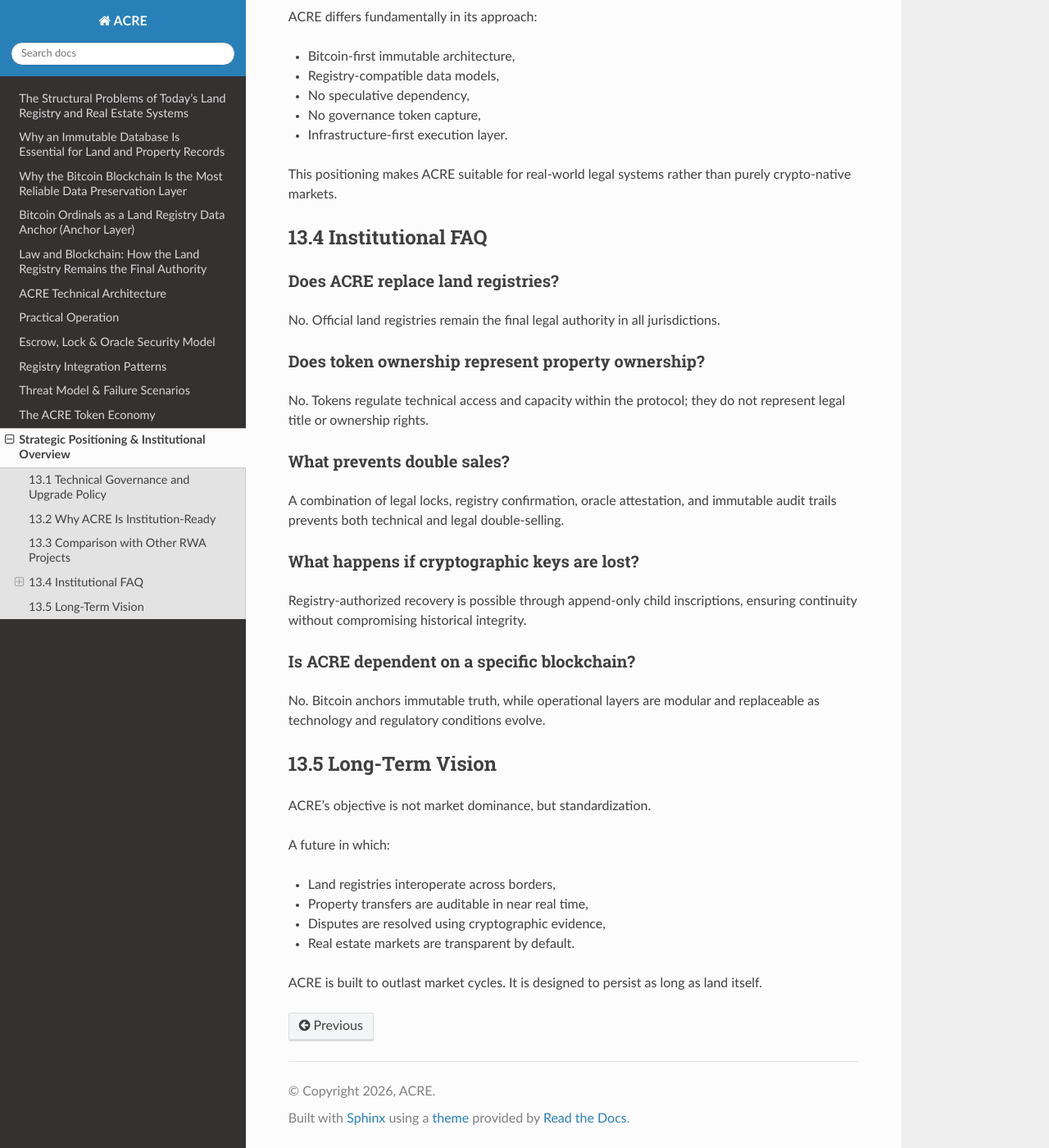
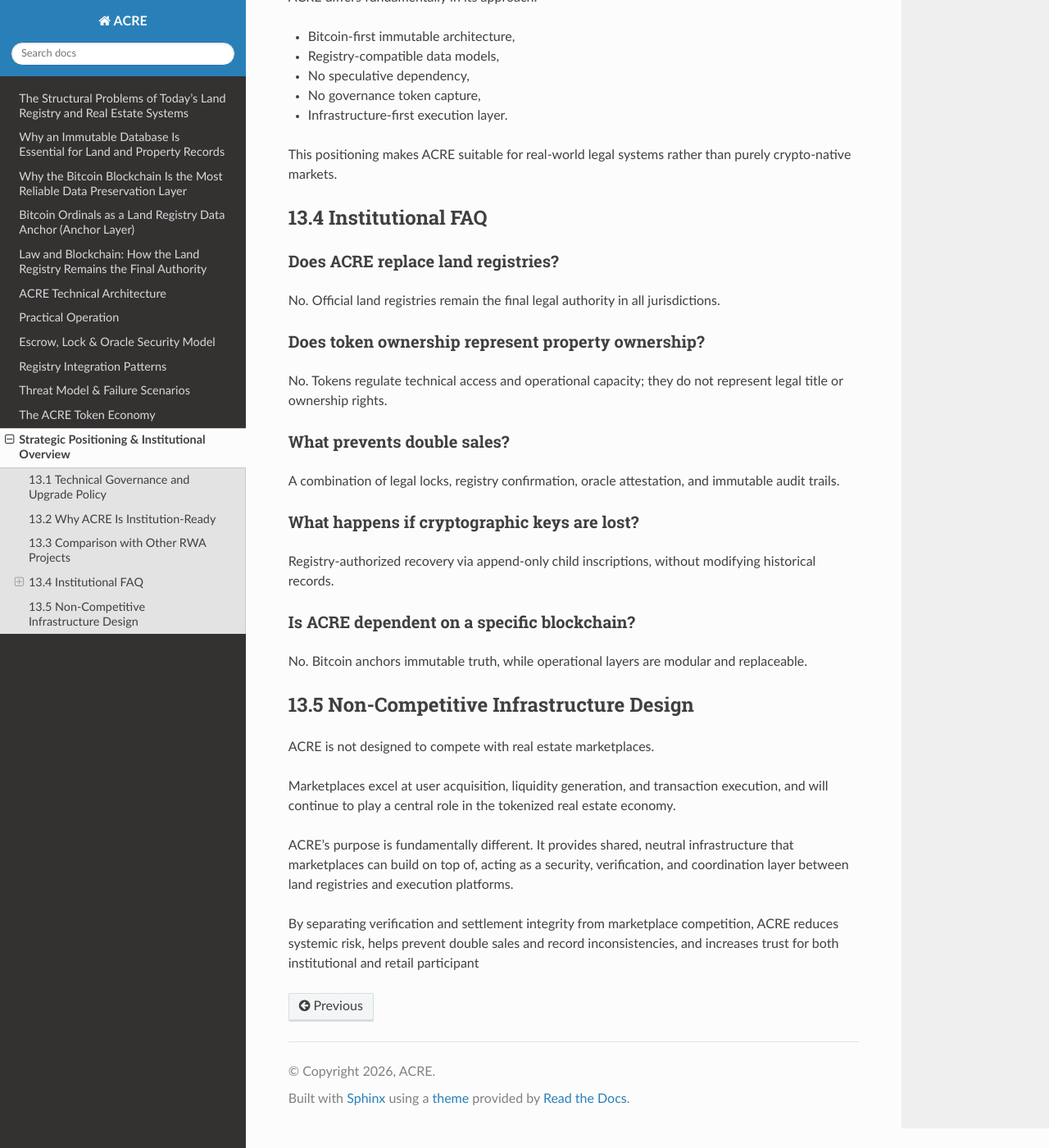
Before and after one commit to petershepherd/rtd-acre, a Sphinx documentation site: the page built from docs/source/strategic-positioning-and-institutional-overview.rst, in a window 1280 px wide and 1400 px high, scrolled down 1231 px. Shown: the whole window at 82% size. Built offline with Sphinx 7.4.7 and the Read the Docs theme 3.1.0, drawn with Linux system fonts in a browser that asks for light colours; some of the changed text lies outside the part shown.

Commit message:
Update strategic-positioning-and-institutional-overview.rst

```diff
--- a/docs/source/strategic-positioning-and-institutional-overview.rst
+++ b/docs/source/strategic-positioning-and-institutional-overview.rst
@@ -10,17 +10,15 @@ stakeholders evaluating ACRE at a systemic level.
 
 Core protocol components are designed to be as minimal and stable as possible.
 
-Where upgrades are required for security, compliance, or interoperability
-reasons, changes are strictly limited to clearly scoped operational modules.
-Such upgrades are executed by designated technical maintainers under transparent
-deployment and review procedures.
+Where upgrades are required for security or interoperability reasons, changes
+are limited to clearly scoped operational modules and are executed by designated
+technical maintainers under transparent deployment and review procedures.
 
 No protocol upgrade may alter:
 
 - Legal authority,
 - Registry supremacy,
-- Ownership rules,
-- Jurisdictional compliance guarantees.
+- Ownership rules.
 
 As a result, technical evolution cannot override legal or institutional
 foundations.
@@ -40,7 +38,7 @@ Key properties include:
 - No reliance on token governance or inflation.
 
 The protocol augments existing land registries rather than attempting to replace
-them, making it compatible with conservative regulatory environments and
+them, making it suitable for conservative regulatory environments and
 mission-critical public infrastructure.
 
 13.3 Comparison with Other RWA Projects
@@ -76,38 +74,42 @@ jurisdictions.
 Does token ownership represent property ownership?
 ~~~~~~~~~~~~~~~~~~~~~~~~~~~~~~~~~~~~~~~~~~~~~~~~~
 
-No. Tokens regulate technical access and capacity within the protocol; they do
-not represent legal title or ownership rights.
+No. Tokens regulate technical access and operational capacity; they do not
+represent legal title or ownership rights.
 
 What prevents double sales?
 ~~~~~~~~~~~~~~~~~~~~~~~~~~~
 
 A combination of legal locks, registry confirmation, oracle attestation, and
-immutable audit trails prevents both technical and legal double-selling.
+immutable audit trails.
 
 What happens if cryptographic keys are lost?
 ~~~~~~~~~~~~~~~~~~~~~~~~~~~~~~~~~~~~~~~~~~~~
 
-Registry-authorized recovery is possible through append-only child inscriptions,
-ensuring continuity without compromising historical integrity.
+Registry-authorized recovery via append-only child inscriptions, without
+modifying historical records.
 
 Is ACRE dependent on a specific blockchain?
 ~~~~~~~~~~~~~~~~~~~~~~~~~~~~~~~~~~~~~~~~~~~
 
 No. Bitcoin anchors immutable truth, while operational layers are modular and
-replaceable as technology and regulatory conditions evolve.
+replaceable.
 
-13.5 Long-Term Vision
----------------------
+13.5 Non-Competitive Infrastructure Design
+------------------------------------------
 
-ACRE’s objective is not market dominance, but standardization.
+ACRE is not designed to compete with real estate marketplaces.
 
-A future in which:
+Marketplaces excel at user acquisition, liquidity generation, and transaction
+execution, and will continue to play a central role in the tokenized real estate
+economy.
 
-- Land registries interoperate across borders,
-- Property transfers are auditable in near real time,
-- Disputes are resolved using cryptographic evidence,
-- Real estate markets are transparent by default.
+ACRE’s purpose is fundamentally different. It provides shared, neutral
+infrastructure that marketplaces can build on top of, acting as a security,
+verification, and coordination layer between land registries and execution
+platforms.
 
-ACRE is built to outlast market cycles. It is designed to persist as long as land
-itself.
+By separating verification and settlement integrity from marketplace
+competition, ACRE reduces systemic risk, helps prevent double sales and record
+inconsistencies, and increases trust for both institutional and retail
+participant
```
